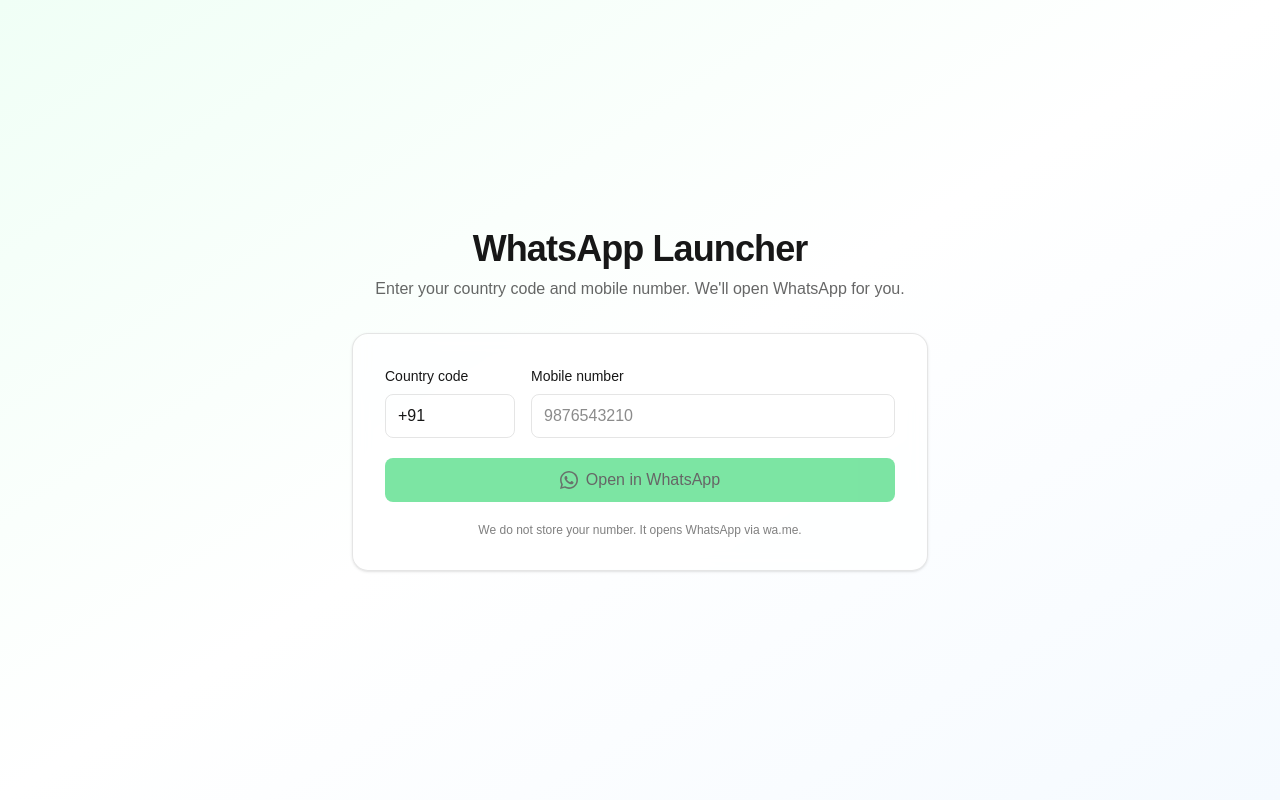
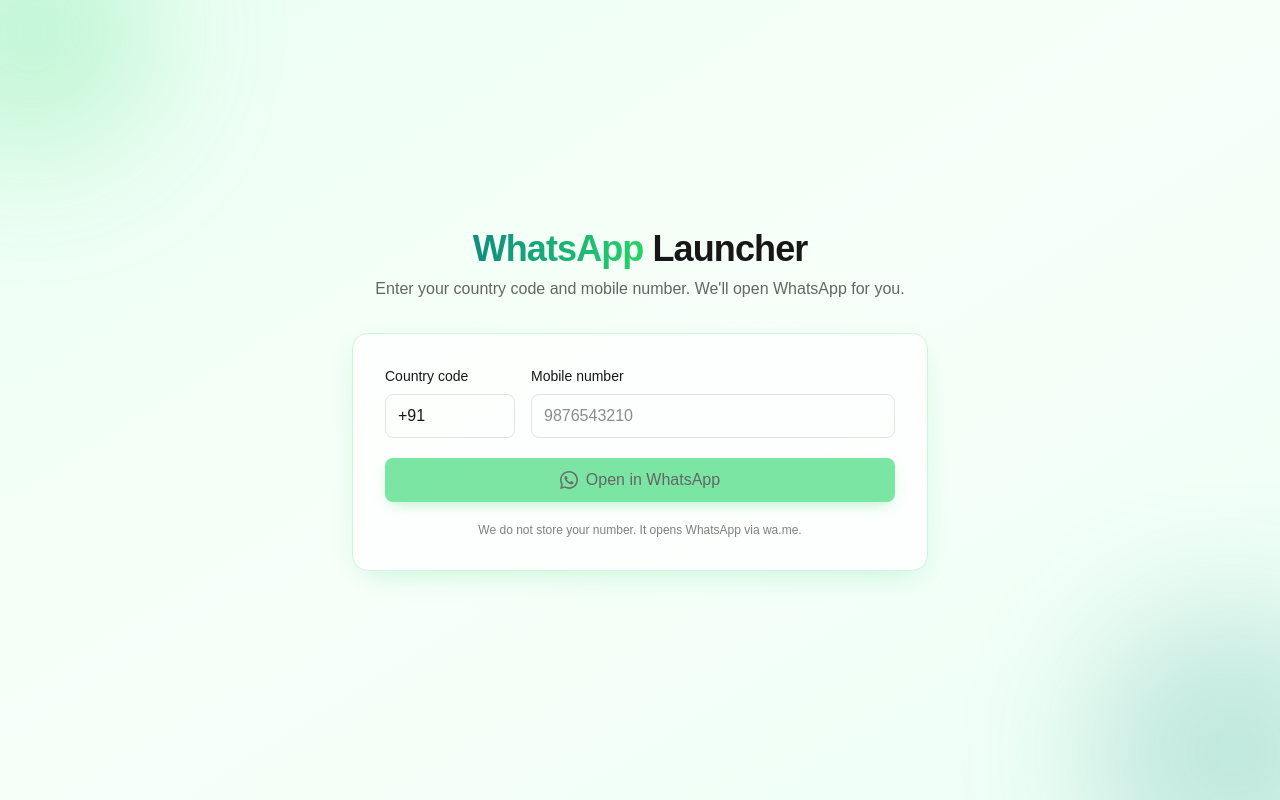
Before and after one commit to rahullolage1/next-starter-template, a Next.js app: page / in a window 1280 px wide. Built offline with nearby package versions, Linux system fonts and the light colour scheme.

Commit message:
Upgrade layout with color combination

```diff
--- a/src/app/page.tsx
+++ b/src/app/page.tsx
@@ -22,10 +22,16 @@
     const handleSubmit = useCallback((event: React.FormEvent<HTMLFormElement>) => {
         event.preventDefault();
 
+        const localDigits = phoneNumber.replace(/[^\d]/g, "");
+        if (localDigits.length < 10) {
+            setErrorMessage("Mobile number must have at least 10 digits (spaces allowed).");
+            return;
+        }
+
         const combined = combineDigits(countryCode, phoneNumber);
 
-        if (!/^\d{6,15}$/.test(combined)) {
-            setErrorMessage("Please enter a valid number: 6–15 digits total after combining.");
+        if (!/^\d{10,15}$/.test(combined)) {
+            setErrorMessage("Please enter a valid number: 10–15 digits total after combining.");
             return;
         }
 
@@ -34,19 +40,27 @@
     }, [countryCode, phoneNumber, combineDigits]);
 
     const isDisabled = useMemo(() => {
+        const localDigits = phoneNumber.replace(/[^\d]/g, "");
+        if (localDigits.length < 10) return true;
         const combined = combineDigits(countryCode, phoneNumber);
-        return !/^\d{6,15}$/.test(combined);
+        return !/^\d{10,15}$/.test(combined);
     }, [countryCode, phoneNumber, combineDigits]);
 
     return (
-        <div className="min-h-screen p-6 bg-gradient-to-br from-[#f0fff6] via-white to-[#f5faff] dark:from-[#0b1210] dark:via-[#0a0a0a] dark:to-[#0b0f12] flex items-center">
-            <div className="mx-auto w-full max-w-2xl">
+        <div className="relative min-h-screen p-6 flex items-center overflow-hidden bg-gradient-to-br from-[#eafff3] via-[#f7fff9] to-[#ecfff6] dark:from-[#07120c] dark:via-[#0b1a14] dark:to-[#08130e]">
+            {/* decorative green blobs */}
+            <div aria-hidden className="pointer-events-none absolute -top-24 -left-24 h-64 w-64 rounded-full bg-[#25D366]/20 blur-3xl" />
+            <div aria-hidden className="pointer-events-none absolute -bottom-24 -right-24 h-72 w-72 rounded-full bg-[#128C7E]/20 blur-3xl" />
+
+            <div className="relative mx-auto w-full max-w-2xl">
                 <div className="flex flex-col items-center text-center mb-8">
-                    <h1 className="text-3xl sm:text-4xl font-semibold tracking-tight">WhatsApp Launcher</h1>
+                    <h1 className="text-3xl sm:text-4xl font-semibold tracking-tight">
+                        <span className="bg-clip-text text-transparent bg-gradient-to-r from-[#128C7E] to-[#25D366]">WhatsApp</span> Launcher
+                    </h1>
                     <p className="text-sm sm:text-base text-black/60 dark:text-white/60 mt-2">Enter your country code and mobile number. We&apos;ll open WhatsApp for you.</p>
                 </div>
 
-                <div className="w-full mx-auto max-w-xl rounded-2xl border border-black/10 dark:border-white/15 bg-white/70 dark:bg-black/30 backdrop-blur px-6 sm:px-8 py-7 sm:py-8 shadow-sm">
+                <div className="w-full mx-auto max-w-xl rounded-2xl border border-[#25D366]/20 dark:border-[#128C7E]/25 bg-white/75 dark:bg-black/30 backdrop-blur px-6 sm:px-8 py-7 sm:py-8 shadow-[0_10px_30px_-10px_rgba(37,211,102,0.25)]">
                     <form onSubmit={(e) => { setErrorMessage(""); handleSubmit(e); }} className="space-y-5">
                         <div className="grid grid-cols-1 sm:grid-cols-[130px_1fr] gap-3 sm:gap-4">
                             <div className="flex flex-col gap-2">
@@ -56,7 +70,7 @@
                                     aria-label="Country code"
                                     type="tel"
                                     inputMode="tel"
-                                    className="w-full rounded-lg border border-black/10 dark:border-white/15 bg-transparent px-3 py-2 h-11 focus:outline-none focus:ring-2 focus:ring-black/20 dark:focus:ring-white/20"
+                                    className="w-full rounded-lg border border-black/10 dark:border-white/15 bg-transparent px-3 py-2 h-11 focus:outline-none focus:ring-2 focus:ring-[#25D366]/40 dark:focus:ring-[#25D366]/35"
                                     value={countryCode}
                                     onChange={(e) => { setCountryCode(e.target.value); setErrorMessage(""); }}
                                     placeholder="+91"
@@ -70,7 +84,8 @@
                                     aria-label="Phone number"
                                     type="tel"
                                     inputMode="tel"
-                                    className="w-full rounded-lg border border-black/10 dark:border-white/15 bg-transparent px-3 py-2 h-11 focus:outline-none focus:ring-2 focus:ring-black/20 dark:focus:ring-white/20"
+                                    className="w-full rounded-lg border border-black/10 dark:border-white/15 bg-transparent px-3 py-2 h-11 focus:outline-none focus:ring-2 focus:ring-[#25D366]/40 dark:focus:ring-[#25D366]/35"
+                                    pattern="^[0-9]+$"
                                     value={phoneNumber}
                                     onChange={(e) => { setPhoneNumber(e.target.value); setErrorMessage(""); }}
                                     placeholder="9876543210"
@@ -85,7 +100,7 @@
 
                         <button
                             type="submit"
-                            className="w-full h-11 rounded-lg bg-[#25D366] text-black font-medium hover:opacity-90 transition cursor-pointer disabled:opacity-60 disabled:cursor-not-allowed flex items-center justify-center gap-2"
+                            className="w-full h-11 rounded-lg bg-[#25D366] text-black font-medium hover:brightness-95 transition cursor-pointer disabled:opacity-60 disabled:cursor-not-allowed flex items-center justify-center gap-2 shadow-[0_6px_16px_-6px_rgba(37,211,102,0.65)]"
                             aria-label="Open in WhatsApp"
                             disabled={isDisabled}
                         >
```
